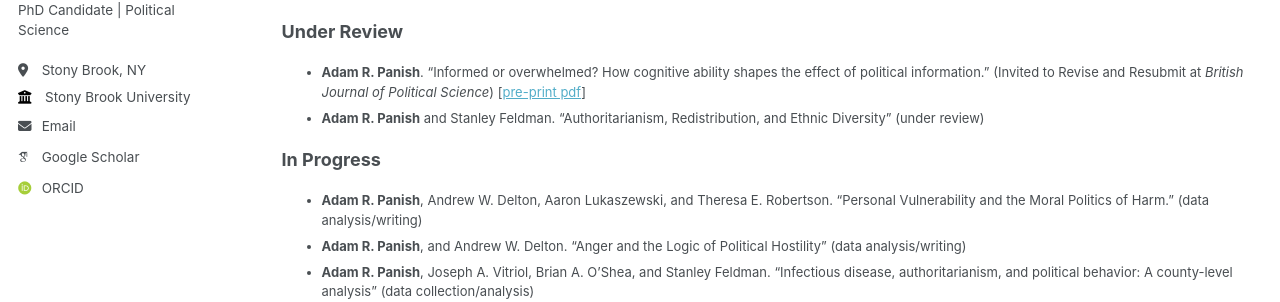
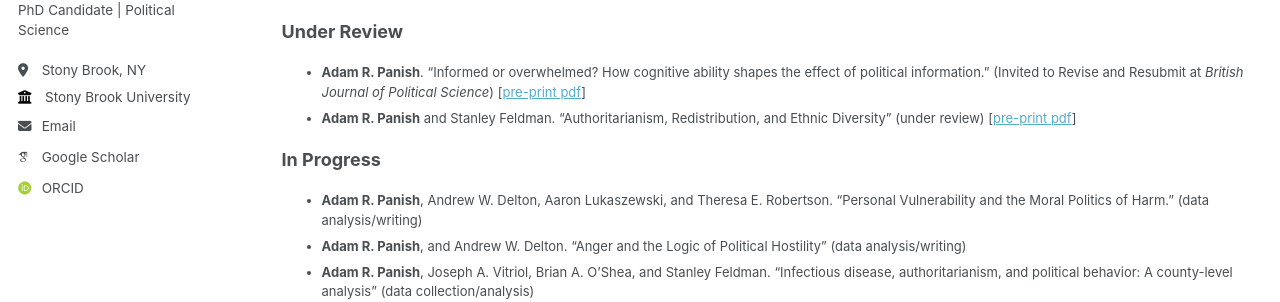
Before and after one commit to adampanish/adampanish.github.io, a Jekyll site: the page built from _pages/research.html, in a window 1280 px wide and 1228 px high. Shown: the part 323-625 px from the top of the window. Built offline with Jekyll 4.4.1, drawn with Linux system fonts in a browser that asks for light colours; some web fonts are replaced.

Commit message:
Update research.html

```diff
--- a/_pages/research.html
+++ b/_pages/research.html
@@ -15,7 +15,7 @@ author_profile: true
 <b>Under Review</b>
 <ul><font size=2>
 <li><b>Adam R. Panish</b>. <q>Informed or overwhelmed? How cognitive ability shapes the effect of political information.</q> (Invited to Revise and Resubmit at <i>British Journal of Political Science</i>) [<a href="https://www.dropbox.com/scl/fi/o7ml9g0v776t21cq4epw9/panish_cognitive_2024.pdf?rlkey=i0hdacf0qrlucznukqmjecg83&st=ghvrcxp5&dl=0" target="_blank">pre-print pdf</a>]</li>
-<li><b>Adam R. Panish</b> and Stanley Feldman. <q>Authoritarianism, Redistribution, and Ethnic Diversity</q> (under review)</li>
+<li><b>Adam R. Panish</b> and Stanley Feldman. <q>Authoritarianism, Redistribution, and Ethnic Diversity</q> (under review) [<a href="https://www.dropbox.com/scl/fi/58i4blxvq4boe47q8djv4/panish_feldman_redistribution_2024.pdf?rlkey=dcqn3b67jbtd5e4cmmjxefnyf&st=5iwmtlqf&dl=0" target="_blank">pre-print pdf</a>]</li>
 </font></ul>
 
 <b>In Progress</b>
```
